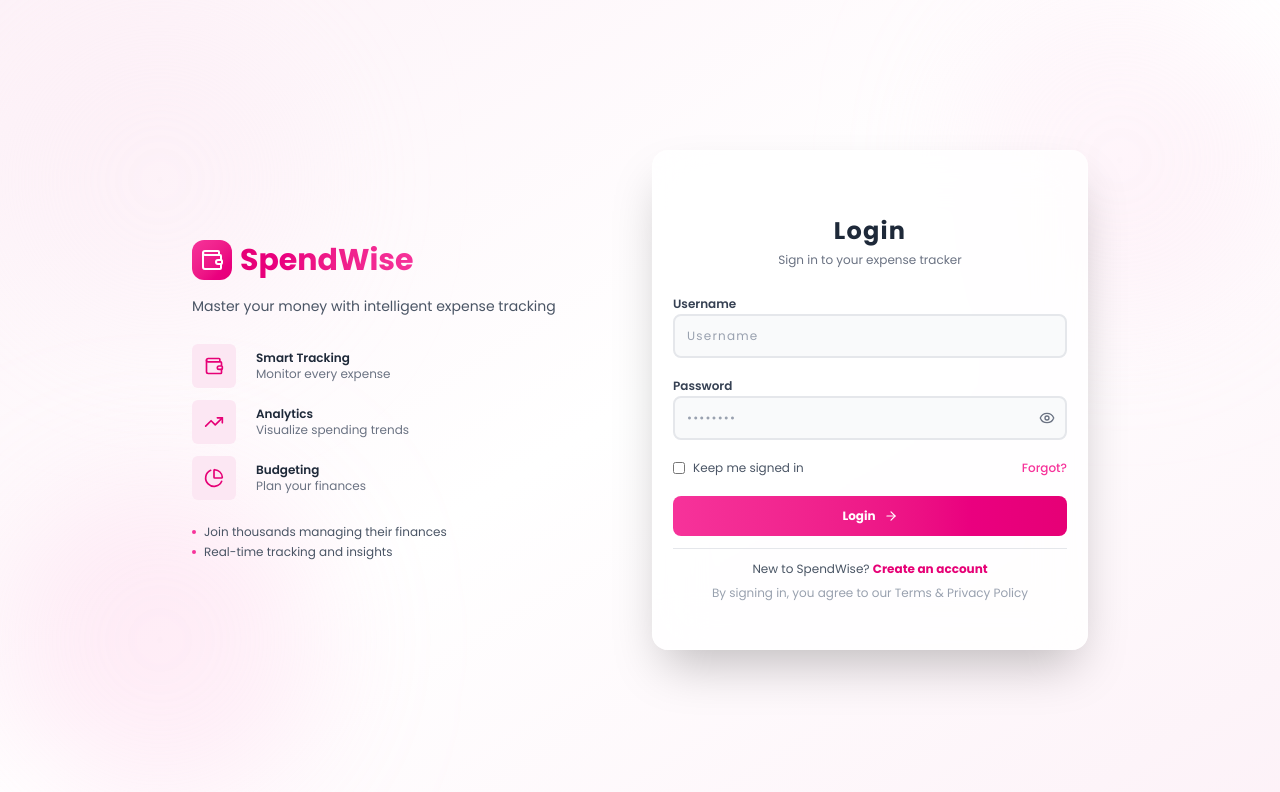
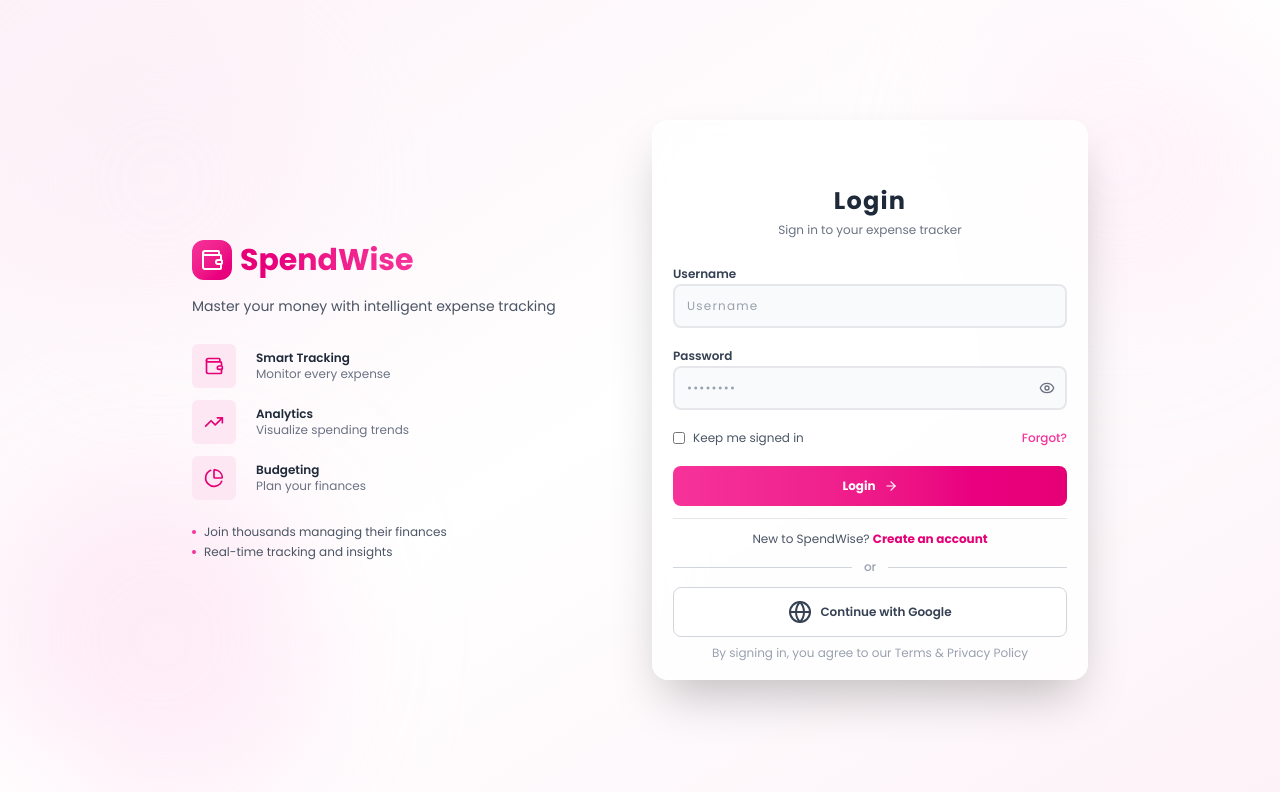
Before and after one commit to Cipher-Syntax/System-Integration-Expense-Tracker, a React (Vite) app in the folder frontend/: page /login in a window 1280 px wide. Shown: the top 792 px of the page. Built offline with nearby package versions, Linux system fonts and the light colour scheme; no server answers.

Commit message:
Added: google login style with no function yet

```diff
--- a/frontend/src/components/Form.jsx
+++ b/frontend/src/components/Form.jsx
@@ -1,5 +1,5 @@
 import React, { useEffect, useState } from "react";
-import { Wallet, TrendingUp, PieChart, ArrowRight, Eye, EyeOff } from "lucide-react";
+import { Wallet, TrendingUp, PieChart, ArrowRight, Eye, EyeOff, Globe  } from "lucide-react";
 import { Link, useNavigate } from "react-router-dom";
 import { LoadingIndicator } from "../components";
 import { useForm } from 'react-hook-form'
@@ -37,7 +37,6 @@ const Form = ({ route, method }) => {
         }
         try{
             const response = await api.post(route, data, {withCredentials: true});
-            console.log(response.data)
             if(method === "login"){
                 if(remembered){
                     localStorage.setItem("rememberedUsername", data.username);
@@ -66,6 +65,9 @@ const Form = ({ route, method }) => {
                 else if(error.response.status === 400){
                     if(error.response.data.username){
                         setError(error.response.data.username[0])
+                    }
+                    else if(error.response.data.email){
+                        setError(error.response.data.email[0])
                     }
                     else{
                         setError('Something went wrong')
@@ -129,7 +131,7 @@ const Form = ({ route, method }) => {
                     </div>
 
                     <div className="w-full">
-                        <form onSubmit={handleSubmit(onSubmit)} className={`bg-white/80 backdrop-blur-xl rounded-2xl shadow-2xl p-5 border border-white/20 h-[650px] ${method === "register" ? "sm:h-[600px]" : "sm:h-[500px]"}`}>
+                        <form onSubmit={handleSubmit(onSubmit)} className={`bg-white/80 backdrop-blur-xl rounded-2xl shadow-2xl p-5 border border-white/20 h-[650px] ${method === "register" ? "sm:h-[600px]" : "sm:h-[560px]"}`}>
                             <div className="md:hidden mb-4 text-center mt-5">
                                 <div className="flex items-center justify-center gap-2 mb-2">
                                     <div className="p-1.5 bg-gradient-to-br from-pink-500 to-pink-600 rounded-lg">
@@ -243,8 +245,6 @@ const Form = ({ route, method }) => {
                                         {showPassword ? <EyeOff className="w-4 h-4" /> : <Eye className="w-4 h-4" />}
                                     </button>
                                 </div>
-                                {errors.password && <p className="text-red-500 text-sm">{errors.password.message}</p>}
-
                                     {errors.password && <p className="text-red-500 text-sm">{errors.password.message}</p>}
                                 </div>
 
@@ -273,10 +273,6 @@ const Form = ({ route, method }) => {
                                                     {showConfirmPassword ? <EyeOff className="w-4 h-4" /> : <Eye className="w-4 h-4" />}
                                                 </button>
                                             </div>
-                                            {errors.confirm_password && (
-                                                <p className="text-red-500 text-sm">{errors.confirm_password.message}</p>
-                                            )}
-
                                             {errors.confirm_password && (
                                                 <p className="text-red-500 text-sm">{errors.confirm_password.message}</p>
                                             )}
@@ -314,11 +310,6 @@ const Form = ({ route, method }) => {
                                 >
                                     {
                                         isSubmitting ? "Processing..." : status
-                                        // method === "login" ? (
-                                        //     <p>Sign In</p>
-                                        // ): (
-                                        //     <p>Sign Up</p>
-                                        // )
                                     }
                                     <ArrowRight className="w-3.5 h-3.5 group-hover:translate-x-1 transition-transform" />
                                 </button>
@@ -347,12 +338,33 @@ const Form = ({ route, method }) => {
                                     </div>
                                 )
                             }
+                            {
+                                method === "login" && (
+                                    <>
+                                        <div className="flex items-center my-3">
+                                            <div className="flex-grow border-t border-gray-300"></div>
+                                            <span className="px-3 text-gray-400 text-xs font-medium">or</span>
+                                            <div className="flex-grow border-t border-gray-300"></div>
+                                        </div>
+                                        <button
+                                            type="button"
+                                            onClick={() => console.log("Google login clicked")}
+                                            className="w-full flex items-center justify-center gap-2 border border-gray-300 rounded-lg py-3 bg-white hover:bg-gray-50 transition-all duration-300 text-gray-700 text-xs font-semibold cursor-pointer"
+                                        >
+                                            <Globe className="text-lg" />
+                                            Continue with Google
+                                        </button>
+                                    </>
+                                )
+                            }
 
                             {
                                 method === "register" ? "" : <p className="text-center text-xs text-gray-400 mt-2">
                                     By signing in, you agree to our Terms & Privacy Policy
                                 </p>
                             }
+
+
                         </form>
                     </div>
                 </div>
--- a/frontend/src/components/ProtectedRoute.jsx
+++ b/frontend/src/components/ProtectedRoute.jsx
@@ -7,7 +7,7 @@ const ProtectedRoute = ({ children }) => {
 
     const checkAuth = async () => {
         try {
-            await api.post('/api/token/refresh/');
+            await api.post('api/token/refresh/');
             setIsAuthorized(true);
             return true;
         } catch (error) {
--- a/frontend/src/pages/Dashboard.jsx
+++ b/frontend/src/pages/Dashboard.jsx
@@ -53,16 +53,16 @@ const Dashboard = () => {
         }
     }, [expensesData, selectedBudget])
 
-    if (loading){
-        return (
-            <LoadingIndicator />
-        )
-    };
-    if (error){
-        return (
-            <LoadingIndicator />
-        )
-    };
+    // if (loading){
+    //     return (
+    //         <LoadingIndicator />
+    //     )
+    // };
+    // if (error){
+    //     return (
+    //         <LoadingIndicator />
+    //     )
+    // };
     if (!data) return null
 
     const progressPercent = expenseTracker
```
Also changed, not shown: 2 other files (tests, documents, lock files or other folders).
